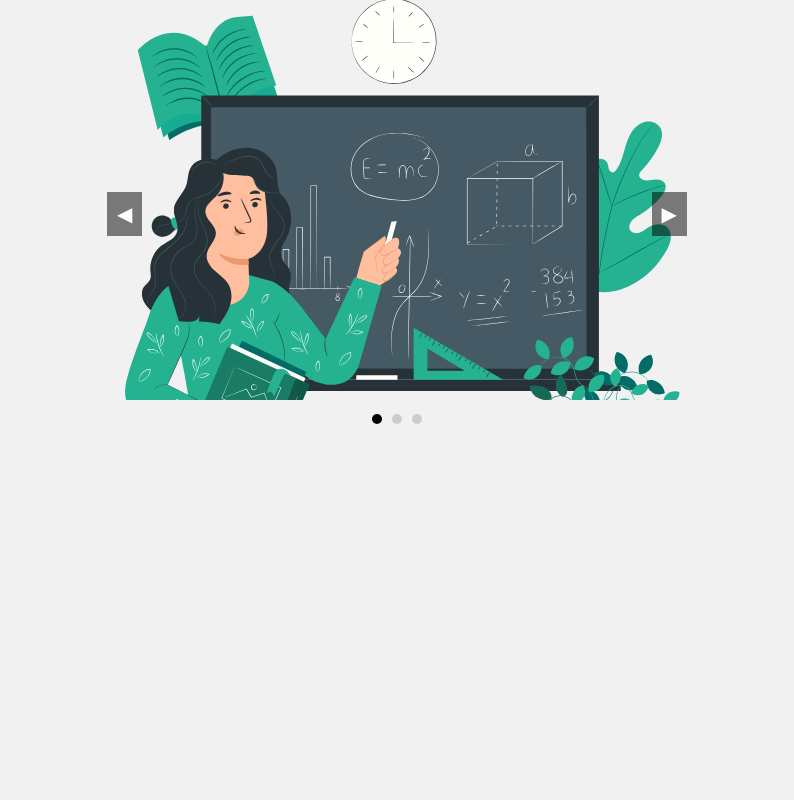
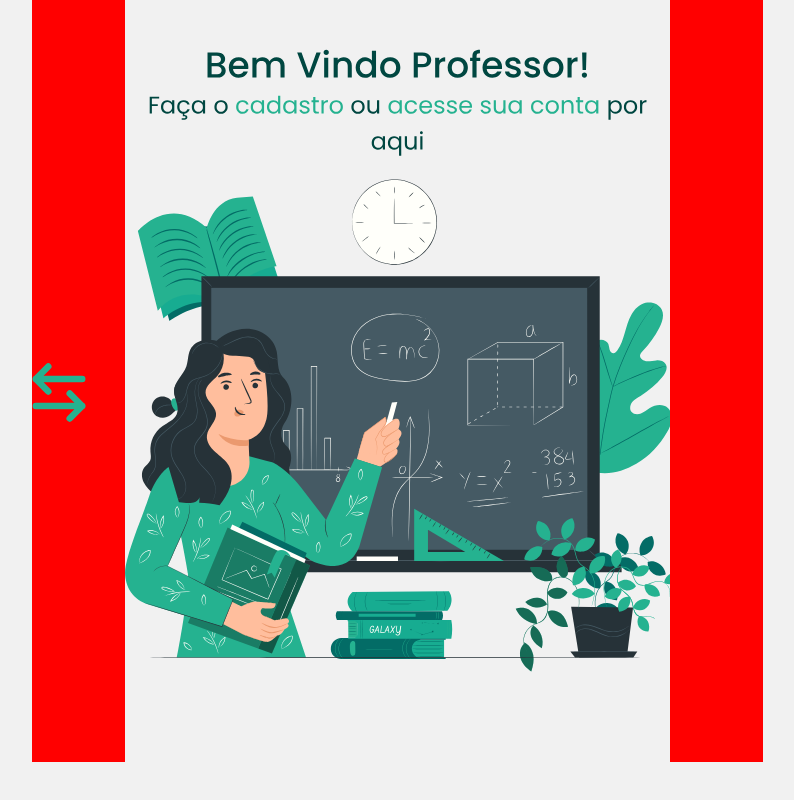
Before and after one commit to Mangoo-Organization/Mangoo-Front, a Next.js app: page / in a window 1280 px wide. Shown: the whole page, without its empty margins (243-1037 px from the left). Built offline with nearby package versions, Linux system fonts and the light colour scheme.

Commit message:
add arrows

```diff
--- a/src/app/components/CarouselTeacher/carouselteacher.css
+++ b/src/app/components/CarouselTeacher/carouselteacher.css
@@ -1,27 +1,26 @@
 /* Container principal do carrossel */
 .carousel-container {
   position: relative;
-  width: 100%;
-  max-width: 600px; /* Ajuste conforme necessário */
+  width: 731px;
+  height: 762px;
   margin: auto;
   overflow: hidden;
+  background-color: red;
 }
 
 /* Container das imagens do carrossel */
 .carousel-images {
   position: relative;
-  width: 100%;
-  height: 400px; /* Ajuste conforme necessário */
+  width: 545px;
+  height: 762px;
+  margin: auto;
 }
 
-/* Estilo para cada imagem do carrossel */
 .carousel-image {
   position: absolute;
-  top: 0;
-  left: 0;
   width: 100%;
   height: 100%;
-  background-size: cover;
+  margin: 0;
   background-position: center;
   transition: opacity 0.5s ease-in-out; /* Transição suave de opacidade */
   opacity: 0; /* Imagem invisível por padrão */
@@ -55,25 +54,19 @@
 }
 
 /* Botões de navegação (avançar e voltar) */
-.carousel-button {
+.arrow_carousel_left{
   position: absolute;
   top: 50%;
   transform: translateY(-50%);
-  background-color: rgba(0, 0, 0, 0.5);
-  color: #fff;
   border: none;
-  padding: 10px;
   cursor: pointer;
-  font-size: 20px;
   z-index: 1;
 }
 
-/* Botão de navegação para a imagem anterior */
-.carousel-button.prev {
-  left: 10px;
+.arrow_carousel_right{
+  position: absolute;
+  top: 50%;
+  border: none;
+  cursor: pointer;
+  z-index: 1;
 }
-
-/* Botão de navegação para a próxima imagem */
-.carousel-button.next {
-  right: 10px;
-}
--- a/src/app/components/CarouselTeacher/carouselteacher.tsx
+++ b/src/app/components/CarouselTeacher/carouselteacher.tsx
@@ -1,5 +1,8 @@
 import React, { useState } from 'react';
 import './carouselteacher.css';
+import Image from 'next/image';
+import left from '../../../../public/icones/left_arrow.svg';
+import right from '../../../../public/icones/right_arrow.svg';
 
 // Componente funcional Carousel
 const CarouselTeacher: React.FC = () => {
@@ -31,7 +34,14 @@ const CarouselTeacher: React.FC = () => {
   return (
     <div className="carousel-container">
       {/* Botão de navegação para a imagem anterior */}
-      <button className="carousel-button prev" onClick={goToPrevious}>◀</button>
+
+      <div className='arrow_carousel_left'>
+      <Image
+            src= {left}
+            alt='left arrow'
+            onClick={goToPrevious}
+      />
+      </div>
 
       <div className="carousel-images">
         {/* Mapeia e exibe as imagens do carrossel */}
@@ -44,8 +54,13 @@ const CarouselTeacher: React.FC = () => {
         ))}
       </div>
 
-      {/* Botão de navegação para a próxima imagem */}
-      <button className="carousel-button next" onClick={goToNext}>▶</button>
+      <div className='arrow_carousel_right'>
+      <Image
+            src= {right}
+            alt='right arrow'
+            onClick={goToNext}
+      />
+      </div>
 
       <div className="carousel-controls">
         {/* Radio buttons para navegação entre as imagens */}
```
Also changed, not shown: public/icones/left_arrow.svg (added), public/icones/right_arrow.svg (added).
